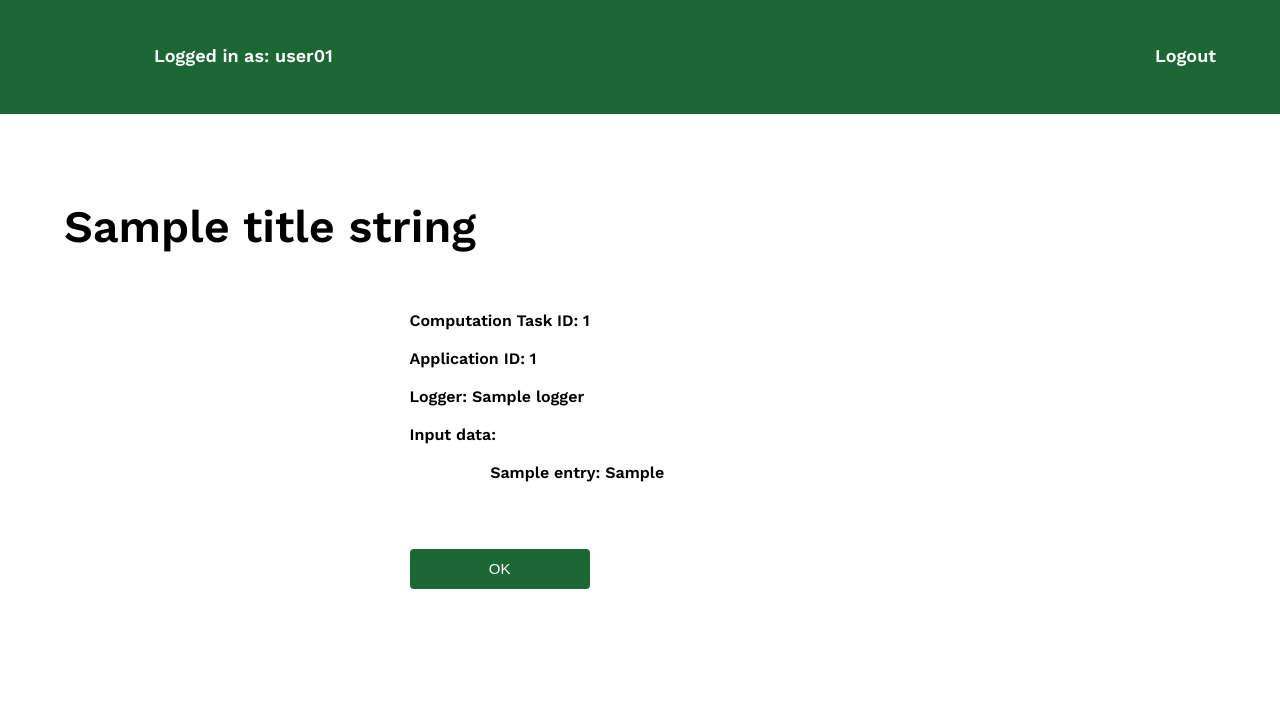
After one commit to Plan-B-PO/launcher, a Flask app: template launcher/src/templates/actionOverview.html in a window 1280 px wide. The commit adds this page. Shown: the top 703 px of the page. Run offline with Flask 2, Linux system fonts and the light colour scheme; the template is opened without the code that fills it: most values are stand-ins (such as "Sample title", 1, 10 or a date in 2020).

Commit message:
Action Overview view added

```diff
--- a/launcher/src/static/main.css
+++ b/launcher/src/static/main.css
@@ -88,21 +88,30 @@ nav a:hover::before {
   background: #f2f2f2;
 }
 
-#app_details {
+#app_details, #ct_details {
     margin: auto;
     margin-top: 200px;
     width: 90%;
 }
 
-.app_name {
+.app_name, .ct_name {
     height: 10%;
     font-size: 30px;
 }
 
-.app_view {
+.app_view, .ct_view {
     margin-left: auto;
     margin-right: auto;
     padding-bottom: 10%;
+}
+
+.ct_properties {
+  margin-top: 5%;
+  margin-left: 30%;
+}
+
+.ctInputData {
+  margin-left: 10%;
 }
 
 .app_properties {
--- /dev/null
+++ b/launcher/src/templates/actionOverview.html
@@ -0,0 +1,49 @@
+<!DOCTYPE html>
+
+<html lang="pl-PL">
+<head>
+<!-- <link rel="stylesheet" href="{{ url_for('static', filename='main.css') }}" type="text/css"/> -->
+<link rel="stylesheet" href="../static/main.css" type="text/css"/>
+<meta charset="UTF-8">
+<title>App details</title>
+</head>
+<body>
+	<header>
+		<div id="headContainer">
+			<h3 id="userName">Logged in as: user01</h3>
+			<nav>
+				<ul>
+					<li><a href="/logout">Logout</a></li>
+				</ul>
+			</nav>
+		</div>
+	</header>
+<div id="container">
+	<div id="ct_details">
+		<div class="ct_name">
+			<h2>{{titleString}}</h2>
+		</div>
+		<div class="ct_view">
+			<div class="ct_properties">
+				Computation Task ID: {{ctID}}
+				<br /><br />
+				Application ID: {{appID}}
+                <br /><br />
+                Logger: {{logger}}
+                <br /><br />
+                Input data:
+                <br /><br />
+                <div class="ctInputData">
+                    {% for entry in entryList %}
+                        {{entry.name}}: {{entry.defaultValue}}
+                        <br /><br />
+                    {% endfor %}
+                    <br /><br />
+                </div>
+				<a href="/launcher/app-user/{{actionType}}/{{ctID}}"><button type="button" class="myButton">OK</button></a>
+			</div>
+		</div>
+	</div>
+</div>
+</body>
+</html>
--- a/launcher/src/templates/cockpit.html
+++ b/launcher/src/templates/cockpit.html
@@ -36,7 +36,7 @@
                 <h1 class="sectionName">Computation Tasks</h1>
                 <ul class="ct_list">
                     {% for ct in ctList.items %}
-                        <li class="ctListElem"><span class="ctListElemName">{{ct.name}}</span><div class="ctListButtons"><a href="/launcher/activateCT/{{ct.id}}"><button class="ctActivateBtn">Activate</button></a><a href="/launcher/pauseCT/{{ct.id}}"><button class="ctPauseBtn">Pause</button></a><a href="/launcher/abortCT/{{ct.id}}"><button class="ctAbortBtn">Abort</button></a></div></li>
+                        <li class="ctListElem"><span class="ctListElemName">{{ct.name}}</span><div class="ctListButtons"><a href="/launcher/app-user/ctOverview/activate/{{ct.id}}"><button class="ctActivateBtn">Activate</button></a><a href="/launcher/app-user/ctOverview/pause/{{ct.id}}"><button class="ctPauseBtn">Pause</button></a><a href="/launcher/app-user/ctOverview/abort/{{ct.id}}"><button class="ctAbortBtn">Abort</button></a></div></li>
                     {% endfor %}
                 </ul>
             </div> -->
```
